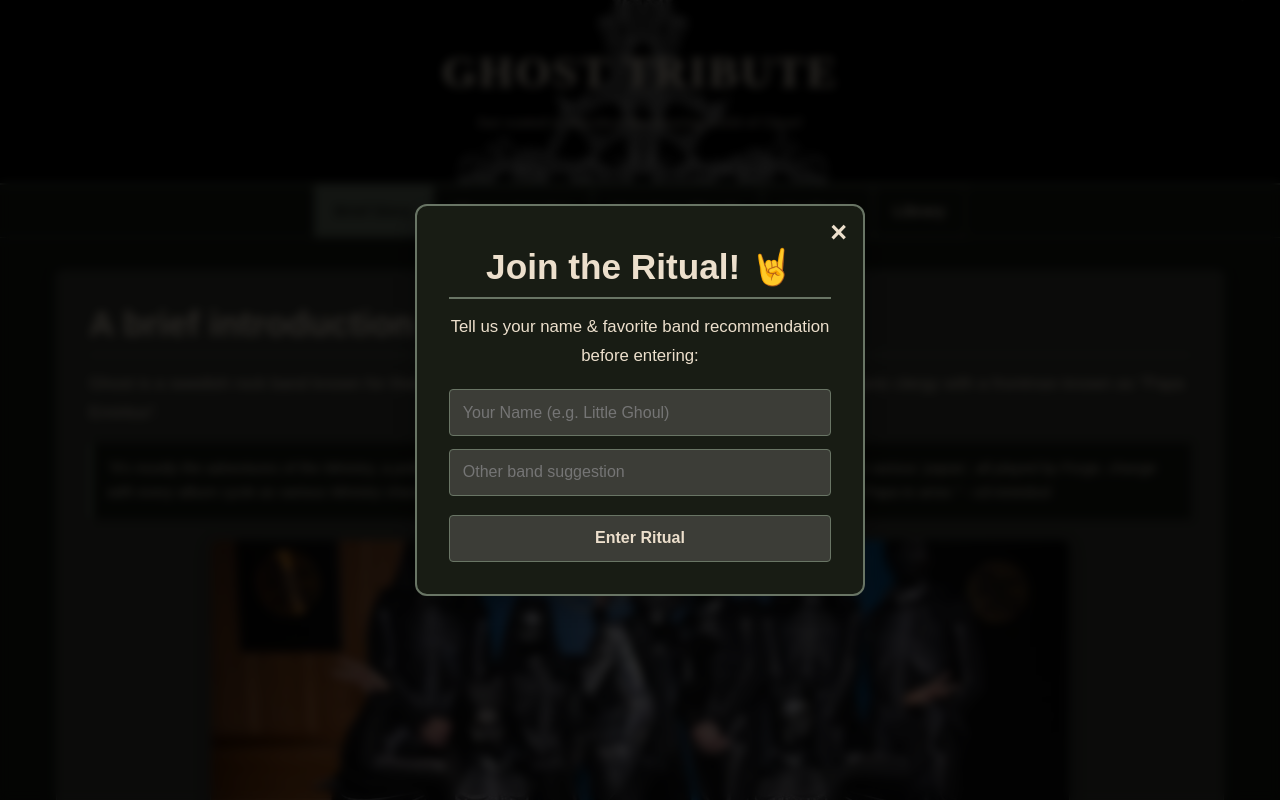
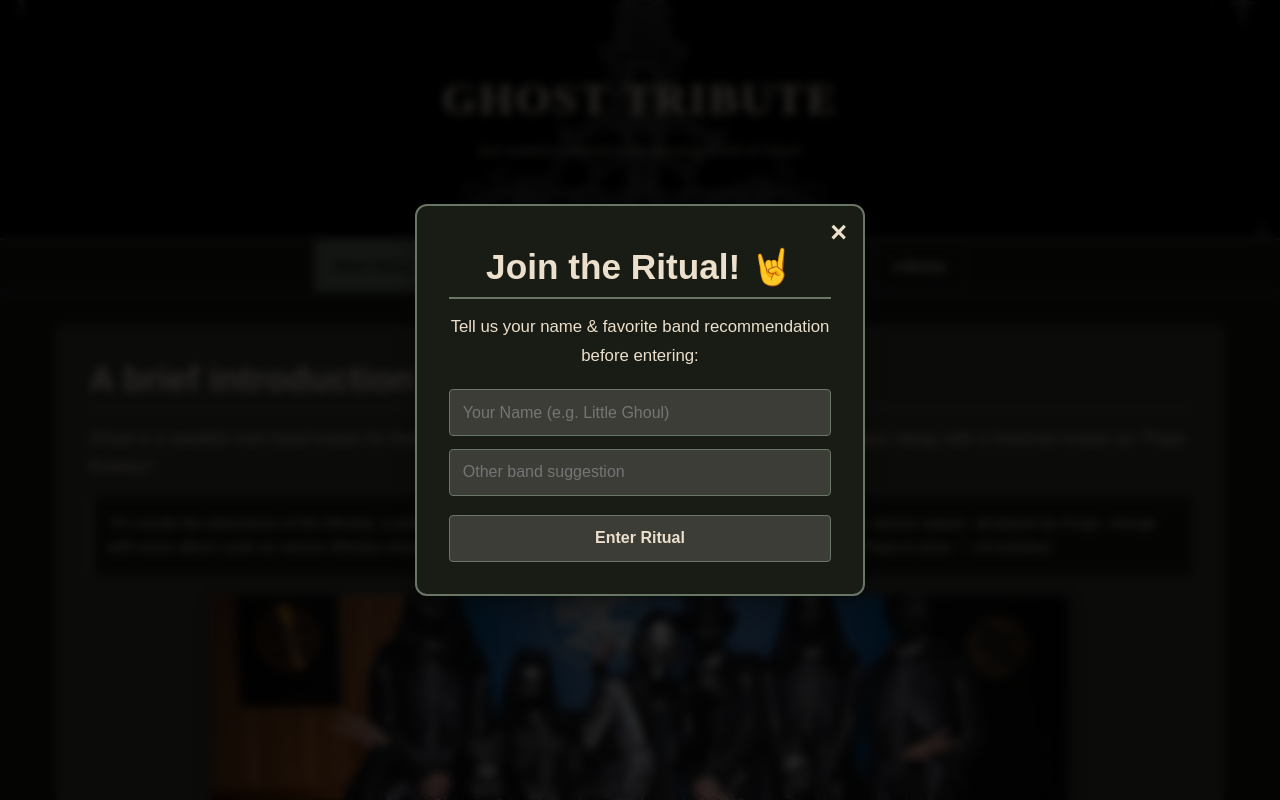
Before and after one commit to Impshort/INP-GhostBAND-tribute, a React (Vite) app: page / in a window 1280 px wide. Shown: the top 800 px of the page. Built offline with nearby package versions, Linux system fonts and the light colour scheme.

Commit message:
feat: enhance header layout with gradient background and improved text styling

```diff
--- a/src/stylecherry.css
+++ b/src/stylecherry.css
@@ -331,7 +331,17 @@ blockquote {
 
 /* HEADER BACKGROUND & LAYOUT*/
 .Ht {
-  background: url('/images/ghost%20band.jpg') no-repeat center center/cover;
+  min-height: 240px;
+  display: flex;
+  flex-direction: column;
+  align-items: center;
+  justify-content: center;
+  background-image:
+    linear-gradient(rgba(0, 0, 0, 0.5), rgba(0, 0, 0, 0.5)),
+    url('/images/ghost%20band.jpg');
+  background-position: center;
+  background-size: cover;
+  background-repeat: no-repeat;
   padding: 3rem 1rem;
   text-align: center;
   border-bottom: 2px solid var(--color-accent);
@@ -341,6 +351,11 @@ blockquote {
   color: var(--color-text);
   letter-spacing: 2px;
   text-shadow: 0 2px 8px rgba(0, 0, 0, 0.8);
+}
+
+.Ht p {
+  color: var(--color-text);
+  text-shadow: 0 1px 5px rgba(0, 0, 0, 0.9);
 }
 
 .visitor-welcome {
```
